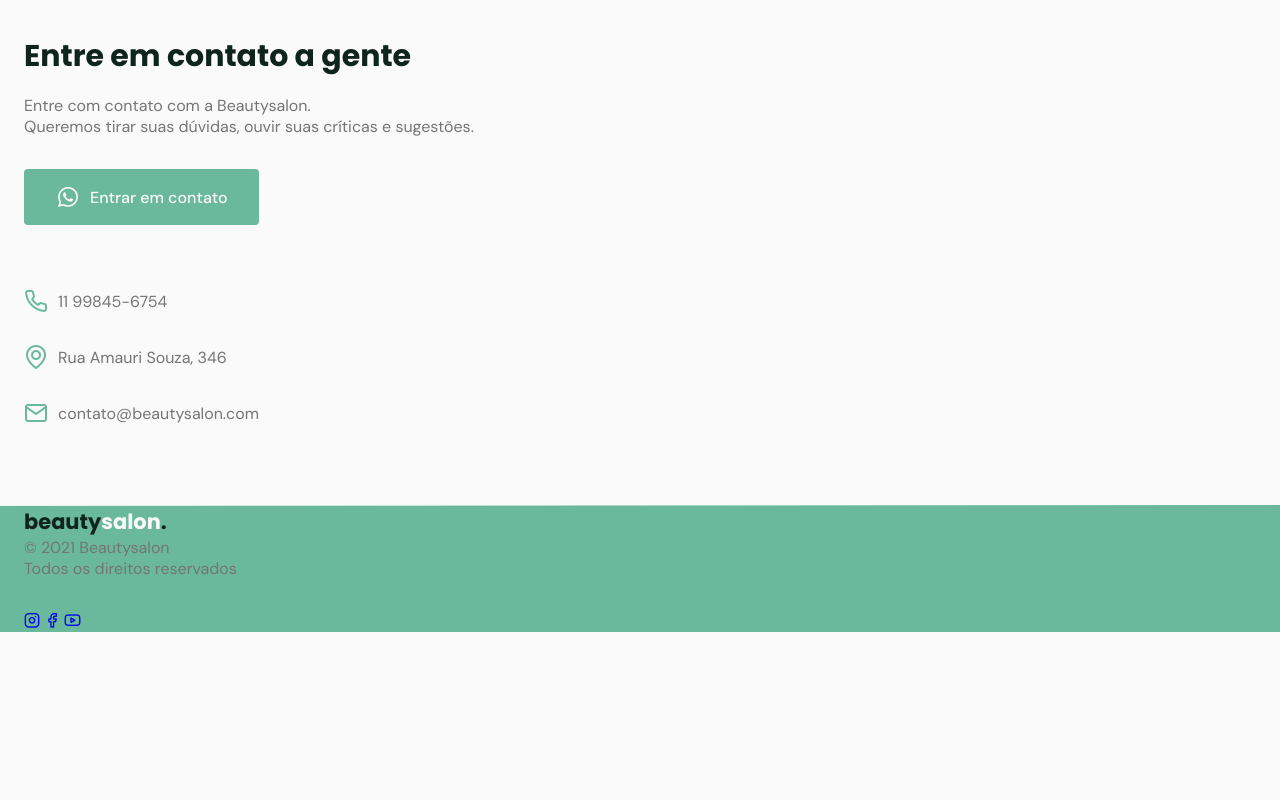
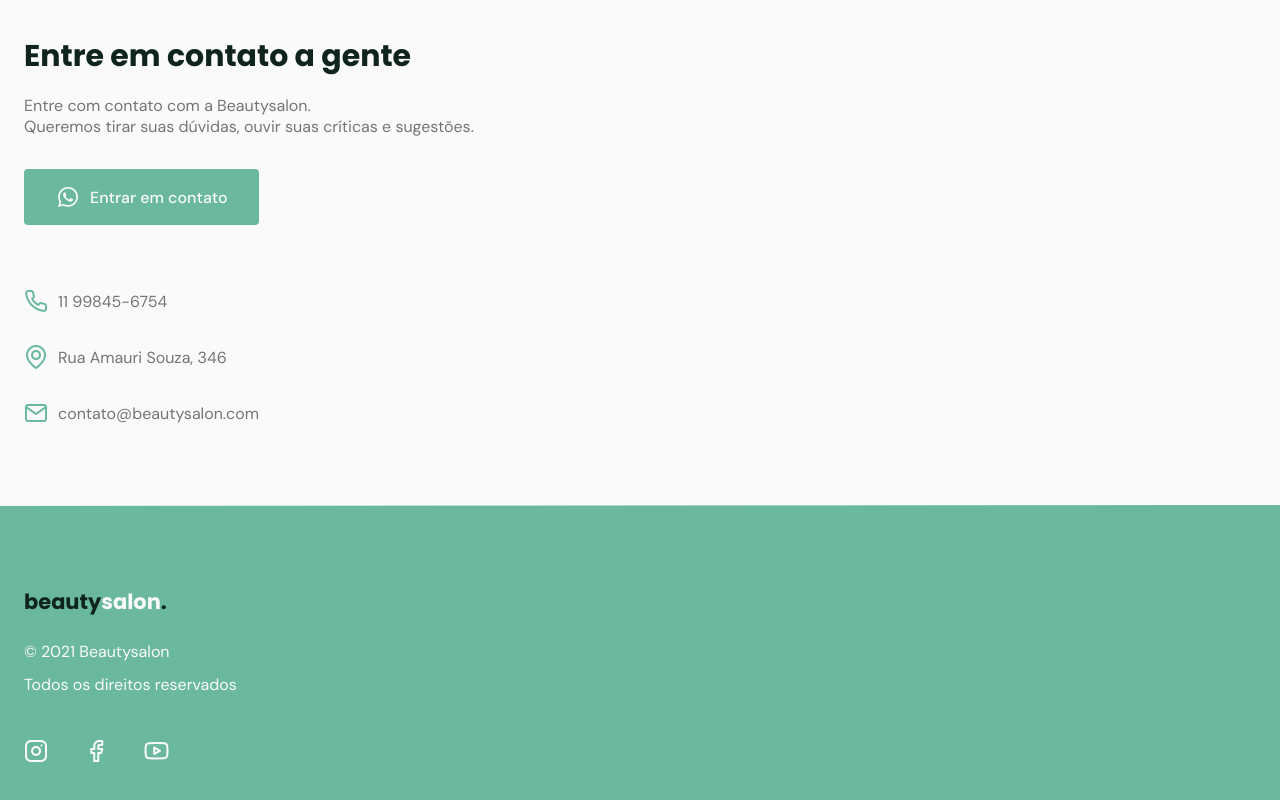
Before and after one commit to gmonteiro13/beautysalon, a plain HTML site: page index.html in a window 1280 px wide. Shown: the part 4703-5503 px from the top of the page. Before the commit the page ends 5335 px from the top, so only its background shows below. Drawn offline with nearby package versions, Linux system fonts and the light colour scheme; files whose address does not match are found by name.

Commit message:
adds footer styling

```diff
--- a/index.html
+++ b/index.html
@@ -242,7 +242,7 @@
 
       <div class="divider-1"></div>
 
-      <footer>
+      <footer class="section">
         <div class="container grid">
           <div class="brand">
             <a class="logo logo-alt" href="#home">beauty<span>salon</span>.</a>
--- a/style.css
+++ b/style.css
@@ -447,3 +447,23 @@ nav.show div.icon-close {
 footer {
   background: var(--base-color);
 }
+
+footer .logo {
+  display: inline-block; /* "a" elements have display: block by default
+  and hence does not allow margin-bottom */
+  margin-bottom: 1.5rem;
+}
+
+footer .brand p {
+  color: var(--text-color-light);
+  margin-bottom: 0.75rem;
+}
+
+footer i {
+  font-size: 1.5rem;
+  color: var(--text-color-light);
+}
+
+footer .social a {
+  margin-right: 2rem;
+}
```
